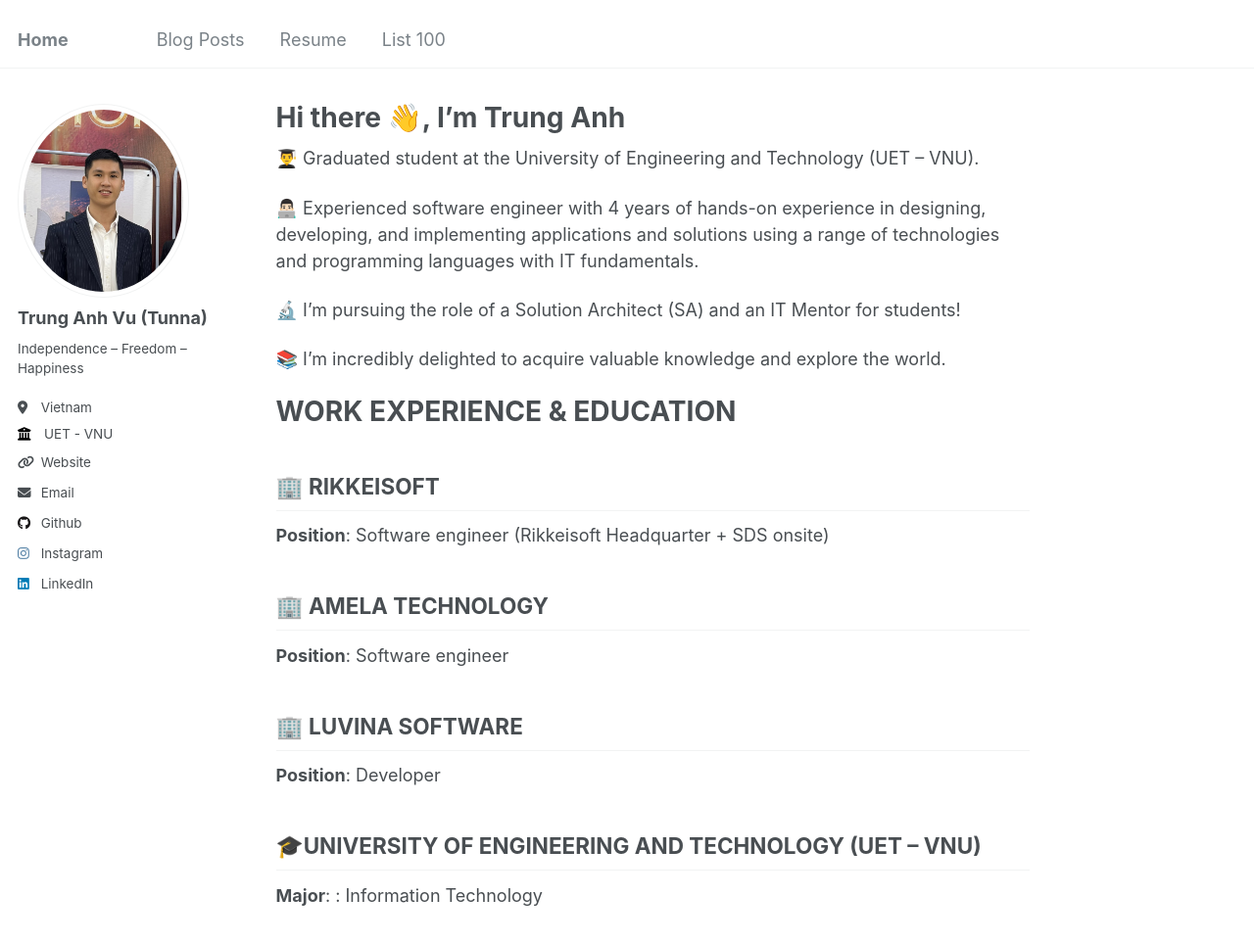
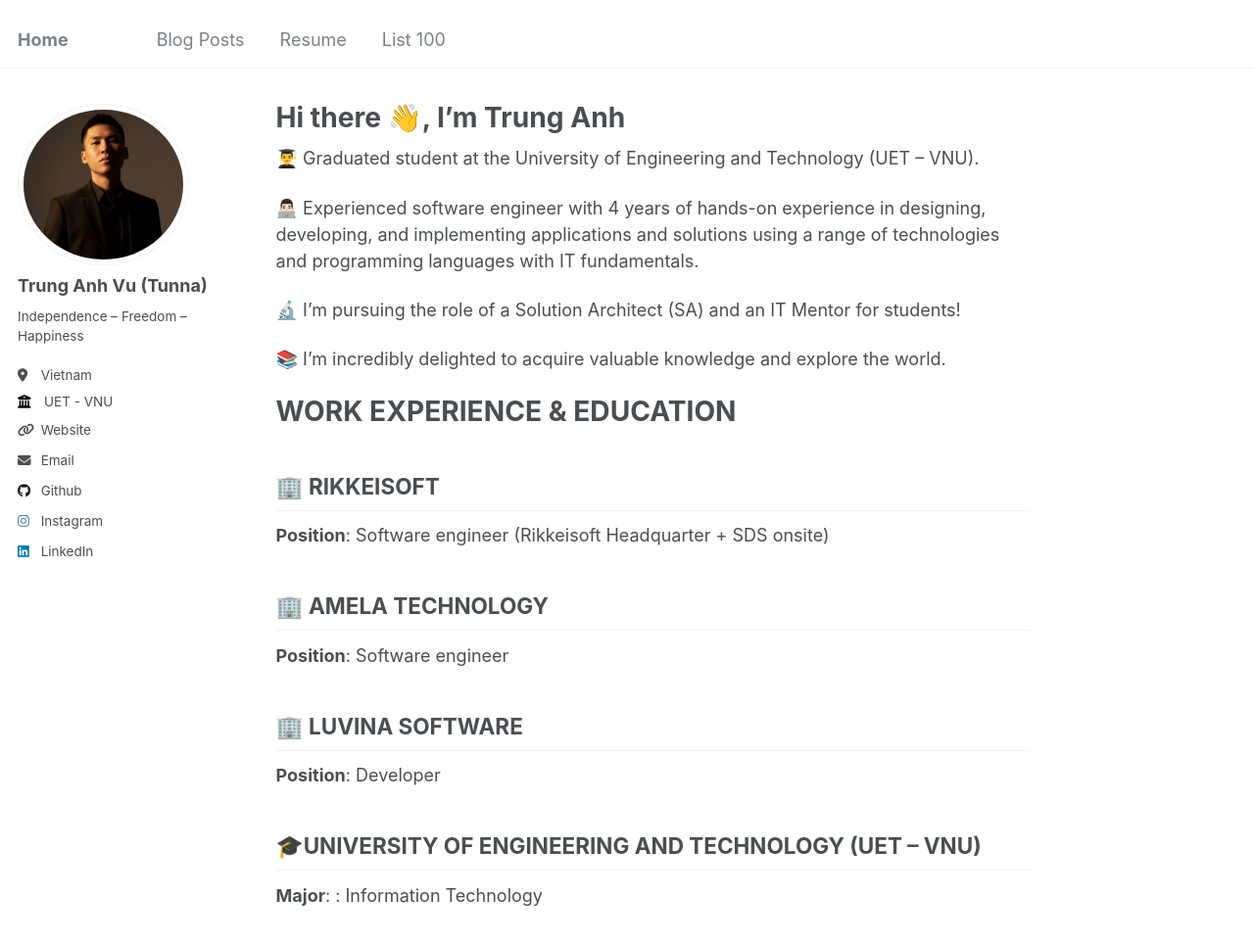
Before and after one commit to trunganhvu/trunganhvu.github.io, a Jekyll site: the page built from _pages/about.md, in a window 1280 px wide and 1140 px high. Shown: the top 964 px of the window at 98% size. Built offline with Jekyll 4.4.1, drawn with Linux system fonts in a browser that asks for light colours.

Commit message:
update AI gen avatar

```diff
--- a/_config.yml
+++ b/_config.yml
@@ -21,7 +21,7 @@
 #               Additional customization can be done by editing /_includes/author-profile.html
 author:
   # Biographic information
-  avatar           : "IMG_6367.jpg" #"avatar.jpg"
+  avatar           : "Gemini_Generated_Image_nrxgvlnrxgvlnrxg.png" #"avatar.jpg"
   name             : "Trung Anh Vu (Tunna)"
   pronouns         : # example: "she/her"
   bio              : "Independence – Freedom – Happiness"
```
Also changed, not shown: images/Gemini_Generated_Image_nrxgvlnrxgvlnrxg.png (added).
